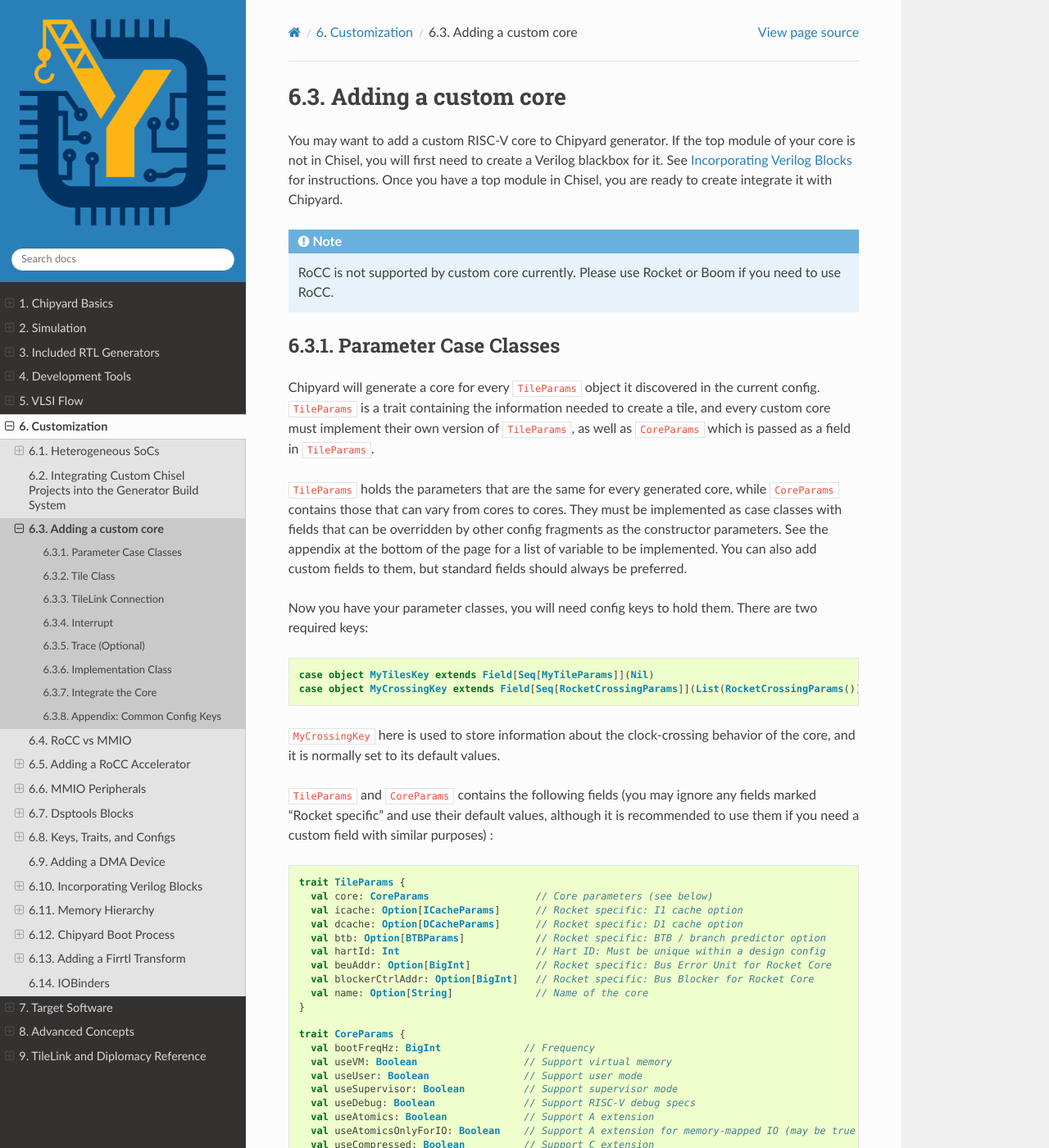
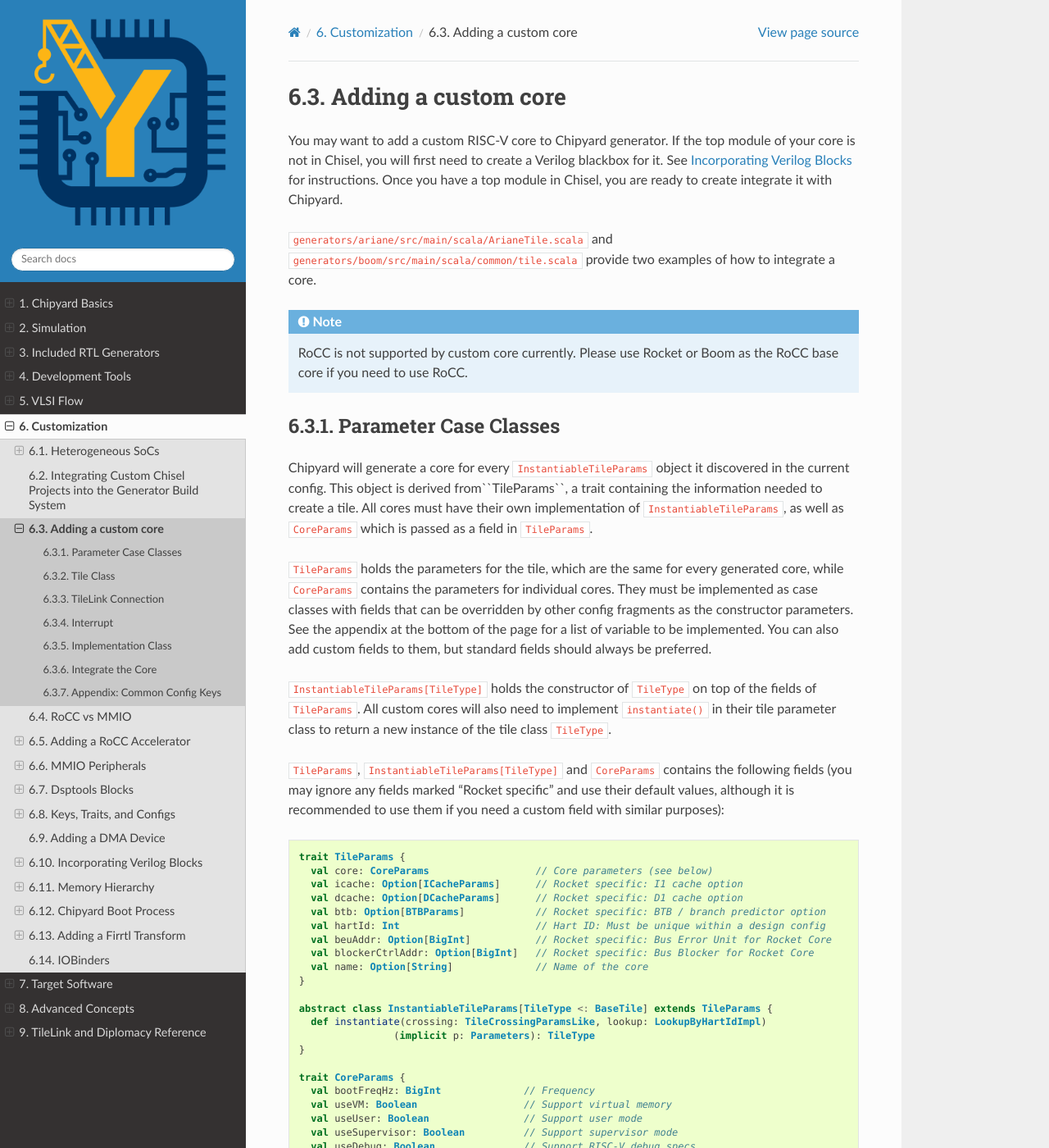
Before and after one commit to ucb-bar/chipyard, a Sphinx documentation site: the page built from docs/Customization/Custom-Core.rst, in a window 1280 px wide and 1400 px high. Shown: the whole window at 82% size. Built offline with Sphinx 7.4.7 and the Read the Docs theme 2.0.0, drawn with Linux system fonts in a browser that asks for light colours; some of the changed text lies outside the part shown.

Commit message:
Custom Core Integration Doc, 1st Revision

```diff
--- a/docs/Customization/Custom-Core.rst
+++ b/docs/Customization/Custom-Core.rst
@@ -7,34 +7,32 @@
 you will first need to create a Verilog blackbox for it. See :ref:`incorporating-verilog-blocks` for instructions.
 Once you have a top module in Chisel, you are ready to create integrate it with Chipyard.
 
+``generators/ariane/src/main/scala/ArianeTile.scala`` and ``generators/boom/src/main/scala/common/tile.scala``
+provide two examples of how to integrate a core.
+
 .. note::
 
-    RoCC is not supported by custom core currently. Please use Rocket or Boom if you need to use RoCC.
+    RoCC is not supported by custom core currently. Please use Rocket or Boom as the RoCC base core if you need to use RoCC.
 
 Parameter Case Classes
 ----------------------
 
-Chipyard will generate a core for every ``TileParams`` object it discovered in the current config.
-``TileParams`` is a trait containing the information needed to create a tile, and every custom core must implement
-their own version of ``TileParams``, as well as ``CoreParams`` which is passed as a field in ``TileParams``.
+Chipyard will generate a core for every ``InstantiableTileParams`` object it discovered in the current config.
+This object is derived from``TileParams``, a trait containing the information needed to create a tile. All cores must have
+their own implementation of ``InstantiableTileParams``, as well as ``CoreParams`` which is passed as a field in ``TileParams``.
 
-``TileParams`` holds the parameters that are the same for every generated core, while ``CoreParams`` contains those
-that can vary from cores to cores. They must be implemented as case classes with fields that can be overridden by
+``TileParams`` holds the parameters for the tile, which are the same for every generated core, while ``CoreParams``
+contains the parameters for individual cores. They must be implemented as case classes with fields that can be overridden by
 other config fragments as the constructor parameters. See the appendix at the bottom of the page for a list of
 variable to be implemented. You can also add custom fields to them, but standard fields should always be preferred.
 
-Now you have your parameter classes, you will need config keys to hold them. There are two required keys:
+``InstantiableTileParams[TileType]`` holds the constructor of ``TileType`` on top of the fields of ``TileParams``.
+All custom cores will also need to implement ``instantiate()`` in their tile parameter class to return a new instance
+of the tile class ``TileType``.
 
-.. code-block:: scala
-
-    case object MyTilesKey extends Field[Seq[MyTileParams]](Nil)
-    case object MyCrossingKey extends Field[Seq[RocketCrossingParams]](List(RocketCrossingParams()))
-
-``MyCrossingKey`` here is used to store information about the clock-crossing behavior of the core, and it is normally
-set to its default values.
-
-``TileParams`` and ``CoreParams`` contains the following fields (you may ignore any fields marked "Rocket specific" and
-use their default values, although it is recommended to use them if you need a custom field with similar purposes) :
+``TileParams``, ``InstantiableTileParams[TileType]`` and ``CoreParams`` contains the following fields (you may ignore
+any fields marked "Rocket specific" and use their default values, although it is recommended to use them if you
+need a custom field with similar purposes):
 
 .. code-block:: scala
 
@@ -47,6 +45,11 @@
       val beuAddr: Option[BigInt]           // Rocket specific: Bus Error Unit for Rocket Core
       val blockerCtrlAddr: Option[BigInt]   // Rocket specific: Bus Blocker for Rocket Core
       val name: Option[String]              // Name of the core
+    }
+
+    abstract class InstantiableTileParams[TileType <: BaseTile] extends TileParams {
+      def instantiate(crossing: TileCrossingParamsLike, lookup: LookupByHartIdImpl)
+                    (implicit p: Parameters): TileType
     }
 
     trait CoreParams {
@@ -111,12 +114,21 @@
 many of them are general enough to be useful for other cores. It is strongly recommended to use these fields instead
 of creating your own custom fields when applicable.
 
+.. note::
+
+    Implementations may choose to ignore some fields here or use them in a non-standard way, but using an inaccurate
+    value may break Chipyard components that rely on them (e.g. inaccurate indication of supported ISA extension will
+    result in incorrect test suite being generated) as well as any custom module that use them. ALWAYS document any
+    fields you ignore or with altered usage in your core implementation, and if you are implementing other devices that
+    would look up these config values, also document them. "Rocket specific" values are generally safe to ignore, but
+    you should document them if you use them.
+
 Tile Class
 ----------
 
-In Chipyard, all connections with other components on SoC are defined a core's `Tile` class, while the implementation
-of the actual hardware are in the implementation class. This structure allows Chipyard to use the Diplomacy framework
-to resolve paramters and connections before elaboration.
+In Chipyard, all Tiles are diplomatically instantiated. In the first phase, diplomatic nodes which specify Tile-to-System
+interconnects are evaluated, while in the second "Module Implementation" phase, hardware is elaborated.
+See :ref:`tilelink_and_diplomacy` for more details.
 
 All tile classes implement ``BaseTile`` and will normally implement ``SinksExternalInterrupts`` and ``SourcesExternalNotifications``,
 which allow the tile to accept external interrupt. A typical tile has the following form:
@@ -185,9 +198,12 @@
       := memAXI4Node) // The custom node, see below
 
 Remember, you may not need all of these intermediate widgets. See :ref:`diplomatic_widgets` for the meaning of each intermediate
-widget. If you are using TileLink, then you only need the tap node and the TileLink node used by your components. Also, Chipyard
-support AHB, APB and AXIS, and most of the AXI4 widgets has equivalent widget for these bus protocol. See the reference page for
-more info.
+widget. If you are using TileLink, then you only need the tap node and the TileLink node used by your components. Chipyard also
+provides converters for AHB, APB and AXIS, and most of the AXI4 widgets has equivalent widget for these bus protocol; see the
+source files in ``generators/rocket-chip/src/main/scala/amba`` for more info.
+
+If you are using other bus protocol, you may implement your own converters, using the files in ``generators/rocket-chip/src/main/scala/amba``
+as the template, but it is not recommended unless you are familiar with TileLink.
 
 ``memAXI4Node`` is an AXI4 master node and is defined as following in our example:
 
@@ -232,7 +248,8 @@
     }
 
 This function should be in the implementation class since it involves hardware generation.
-Also, the tile can also notify other cores or devices for some events by calling following functions (in implementation class):
+Also, the tile can also notify other cores or devices for some events by calling following functions in ``SourcesExternalNotifications``
+from the implementation class:
 
 .. code-block:: scala
 
@@ -240,39 +257,6 @@
     def reportHalt(errors: Seq[CanHaveErrors]) // Varient for standard error bundle (used only by cache when there's an ECC error)
     reportCease(could_cease: Option[Bool], quiescenceCycles: Int = 8) // Triggered when the core stop retiring instructions (like clock gating)
     reportWFI(could_wfi: Option[Bool]) // Triggered when a WFI instruction is executed
-
-Trace (Optional)
-----------------
-
-Chipyard provides a set of ports for instruction trace that conforms with related RISC-V standard.
-If you are using FireSim, it is recommended to implement these trace ports to enable FireSim to read trace.
-
-There are one inbound node ``traceAuxSinkNode.bundle: TraceAux`` and two outbound nodes ``traceCoreSourceNode.bundle: TraceCoreInterface``
-and ``bpwatchSourceNode.bundle: Vec[BPWatch]``. Note that the length of ``bpwatchSourceNode`` is equal to the max number of
-breakpoints (set by ``nBreakpoints`` in ``CoreParams``). Below is the definition of these types:
-
-.. code-block:: scala
-
-    // Control signal from the external tracer
-    class TraceAux extends Bundle {
-      val enable = Bool()   // Enable trace output
-      val stall = Bool()    // If true, the core should stall
-    }
-    // Check RISC-V Processor Trace spec V1.0 for more information of this interface
-    class TraceCoreInterface (val params: TraceCoreParams) extends Bundle {
-      val group = Vec(params.nGroups, new TraceCoreGroup(params))
-      val priv = UInt(4.W)
-      val tval = UInt(params.xlen.W)
-      val cause = UInt(params.xlen.W)
-    }
-    // Address Breakpoint and watchpoint info (n is the retire width)
-    class BPWatch (val n: Int) extends Bundle() {
-      val valid = Vec(n, Bool())    // Valid bit of the output
-      val rvalid = Vec(n, Bool())   // Break on read
-      val wvalid = Vec(n, Bool())   // Break on write
-      val ivalid = Vec(n, Bool())   // Break on execute
-      val action = UInt(3.W)        // Exception code (3 usually)
-    }
 
 Implementation Class
 --------------------
@@ -313,11 +297,12 @@
 
 .. code-block:: scala
 
-    class WithNMyCores(n: Int) extends Config((site, here, up) => {
-      case MyTilesKey => {
-        List.tabulate(n)(i => MyTileParams(hartId = i))
-      }
+    class WithNMyCores(n: Int, hartidOffset: Int) extends Config((site, here, up) => {
+      case TilesLocated(InSubsystem) => up(TilesLocated(InSubsystem)) :++ List.tabulate(n)(i => MyTileParams(hartId = i + hartidOffset))
     })
+
+Chipyard looks up the tile parameters in the field ``TilesLocated(InSubsystem)``, whose type is a list of ``InstantiableTileParams``.
+This config fragment simply appends new tile parameters to the end of this list.
 
 Now you have finished all the steps to prepare your cores for Chipyard! To generate the custom core, simply follow the instructions
 in :ref:`custom_chisel` to add your project to the build system, then create a config by following the steps in :ref:`hetero_socs_`.
--- a/docs/TileLink-Diplomacy-Reference/index.rst
+++ b/docs/TileLink-Diplomacy-Reference/index.rst
@@ -1,3 +1,5 @@
+.. _tilelink_and_diplomacy:
+
 TileLink and Diplomacy Reference
 ================================
 
```
Also changed, not shown: other parts of docs/Customization/Custom-Core.rst (+3 -2 lines).
